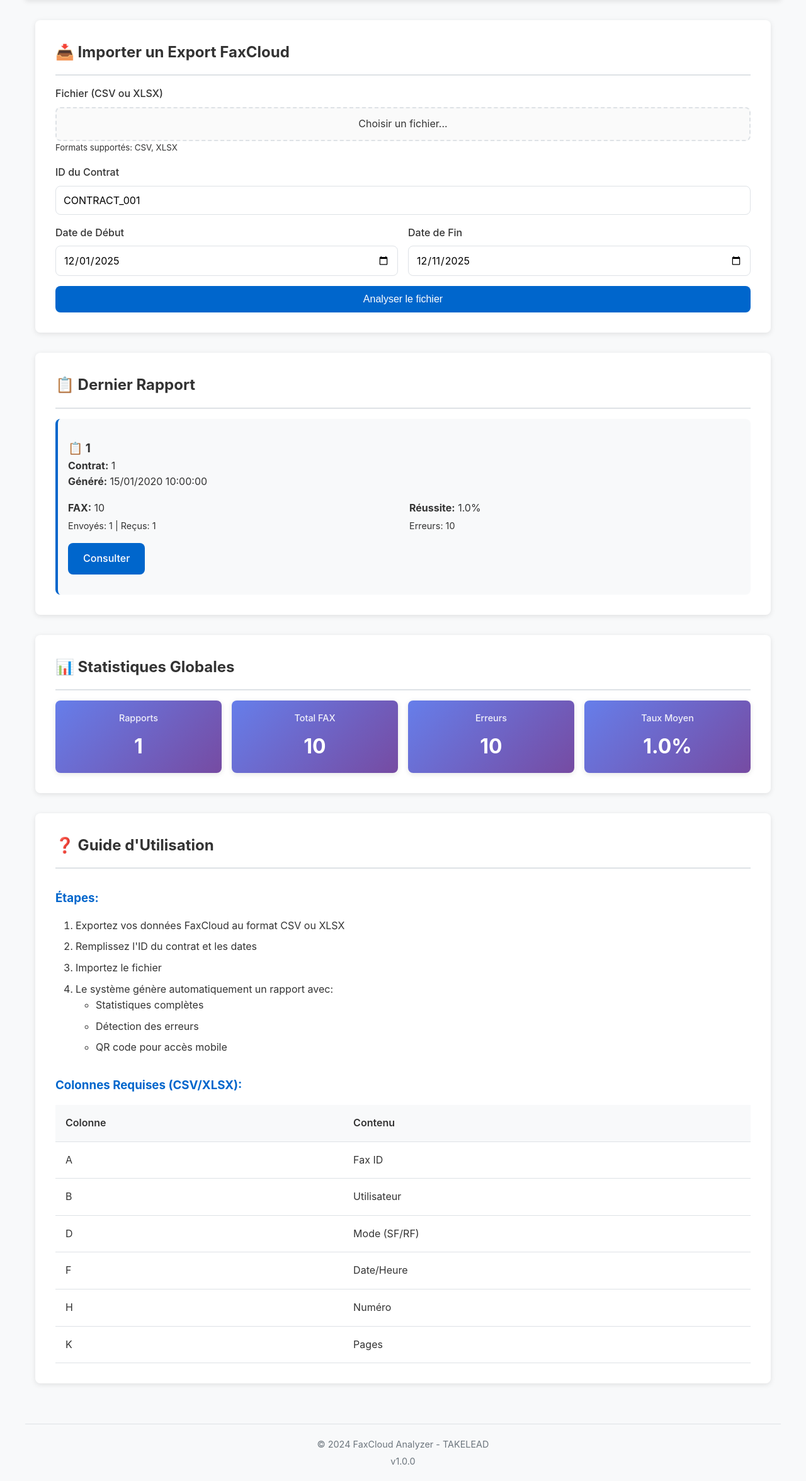
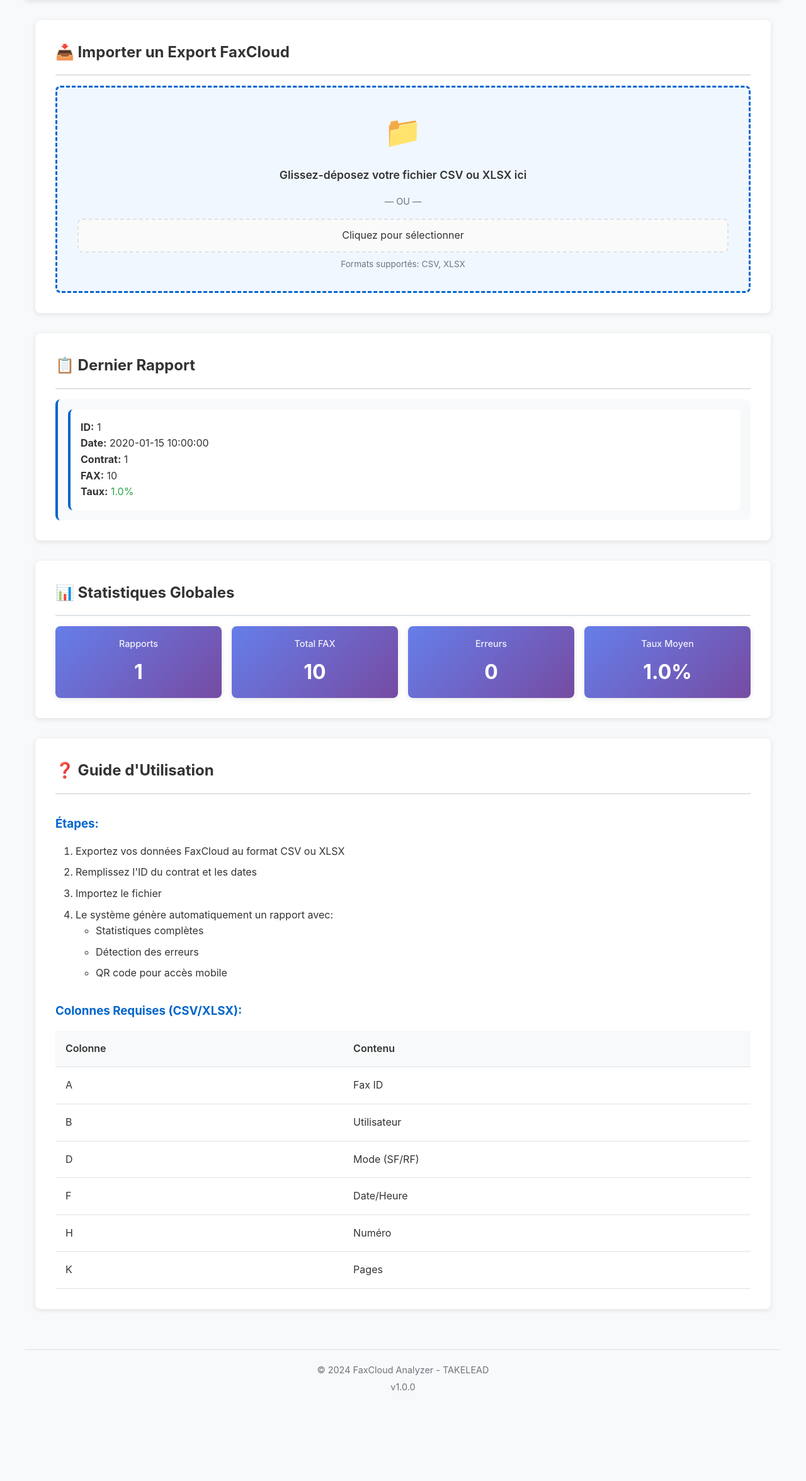
Before and after one commit to Imdraks/faxcloud-analyzer, a Flask app: page / in a window 1280 px wide. Shown: the part 205-2556 px from the top of the page at 63% size. After the commit the page ends 2412 px from the top, so only its background shows below. Run offline with Flask 3, Linux system fonts and the light colour scheme; tables that the repository leaves empty hold one stand-in row (values such as "Sample post"); parts of the project's set-up code (start-up, migrations or seed data) failed here and were passed over.

Commit message:
Add drag & drop import UI and update import logic
Introduces a drag & drop file import interface with progress and result display in the web app. Replaces contract/date fields with simplified upload, updates backend to use FileImporter, adds new JS for import handling, and enhances result/statistics display. Also updates requirements and removes obsolete pycache files.

```diff
--- a/requirements.txt
+++ b/requirements.txt
@@ -7,6 +7,7 @@
 # ====================================
 pandas>=2.2.0
 openpyxl>=3.1.0
+chardet>=5.0.0
 
 # ====================================
 # Base de données
--- a/src/core/importer.py
+++ b/src/core/importer.py
@@ -43,7 +43,7 @@ class FileImporter:
 
     def __init__(self, import_dir: str = None):
         """Initialize importer with optional custom import directory."""
-        self.import_dir = import_dir or Config.IMPORT_DIR
+        self.import_dir = import_dir or Config.IMPORTS_DIR
         self.detected_encoding = None
         self.detected_delimiter = None
         self.file_format = None
--- a/web/app.py
+++ b/web/app.py
@@ -14,7 +14,7 @@ sys.path.insert(0, str(Path(__file__).parent.parent / "src"))
 from core.config import Config
 from core.db import Database
 from core.reporter import ReportGenerator
-from core.importer import FaxCloudImporter
+from core.importer import FileImporter
 from core.analyzer import FaxAnalyzer
 import logging
 
@@ -35,7 +35,7 @@ CORS(app)
 # Initialiser les modules
 db = Database()
 reporter = ReportGenerator(db=db)
-importer = FaxCloudImporter()
+importer = FileImporter()
 analyzer = FaxAnalyzer()
 
 # ═══════════════════════════════════════════════════════════════════════════
--- a/web/static/css/style.css
+++ b/web/static/css/style.css
@@ -570,3 +570,168 @@ select:focus {
         flex-direction: column;
     }
 }
+/* ============================================================================
+   DRAG & DROP ZONE
+   ============================================================================ */
+
+.drag-drop-zone {
+    border: 3px dashed var(--primary-color);
+    border-radius: var(--radius);
+    padding: var(--spacing-lg);
+    text-align: center;
+    background-color: #f0f7ff;
+    cursor: pointer;
+    transition: all 0.3s ease;
+    min-height: 200px;
+    display: flex;
+    align-items: center;
+    justify-content: center;
+}
+
+.drag-drop-zone:hover {
+    border-color: var(--primary-dark);
+    background-color: #e6f2ff;
+    box-shadow: 0 0 20px rgba(0, 102, 204, 0.2);
+}
+
+.drag-drop-zone.dragover {
+    border-color: var(--success-color);
+    background-color: #e8f5e9;
+    box-shadow: 0 0 30px rgba(40, 167, 69, 0.3);
+}
+
+.drag-drop-content {
+    width: 100%;
+}
+
+.drag-drop-icon {
+    font-size: 3rem;
+    margin-bottom: var(--spacing);
+}
+
+.drag-drop-text {
+    font-size: 1.1rem;
+    font-weight: 600;
+    color: var(--text-color);
+    margin-bottom: var(--spacing);
+}
+
+.drag-drop-or {
+    color: var(--text-muted);
+    margin-bottom: var(--spacing);
+    font-size: 0.9rem;
+}
+
+.drag-drop-zone small {
+    display: block;
+    color: var(--text-muted);
+    font-size: 0.85rem;
+}
+
+/* ============================================================================
+   RÉSULTAT SECTION
+   ============================================================================ */
+
+.result-stats {
+    display: grid;
+    grid-template-columns: repeat(auto-fit, minmax(150px, 1fr));
+    gap: var(--spacing);
+    margin-bottom: var(--spacing-lg);
+}
+
+.result-stat-card {
+    background: white;
+    border: 1px solid var(--border-color);
+    border-radius: var(--radius);
+    padding: var(--spacing);
+    text-align: center;
+    box-shadow: var(--shadow);
+}
+
+.result-stat-card h4 {
+    color: var(--text-muted);
+    font-size: 0.85rem;
+    margin-bottom: 0.5rem;
+    text-transform: uppercase;
+}
+
+.result-stat-value {
+    font-size: 1.75rem;
+    font-weight: bold;
+    color: var(--primary-color);
+}
+
+.result-stat-value.success {
+    color: var(--success-color);
+}
+
+.result-stat-value.error {
+    color: var(--error-color);
+}
+
+.result-errors {
+    margin-top: var(--spacing-lg);
+    padding: var(--spacing);
+    background: #fff5f5;
+    border-left: 4px solid var(--error-color);
+    border-radius: 4px;
+}
+
+.result-errors h4 {
+    color: var(--error-color);
+    margin-bottom: var(--spacing);
+}
+
+.result-errors ul {
+    list-style: none;
+    padding-left: 0;
+}
+
+.result-errors li {
+    padding: 0.5rem 0;
+    color: var(--text-color);
+}
+
+.result-errors li:before {
+    content: "✗ ";
+    color: var(--error-color);
+    font-weight: bold;
+    margin-right: 0.5rem;
+}
+
+.result-success {
+    padding: var(--spacing);
+    background: #f0f9ff;
+    border-left: 4px solid var(--success-color);
+    border-radius: 4px;
+    margin-top: var(--spacing-lg);
+}
+
+.result-success h4 {
+    color: var(--success-color);
+    margin-bottom: var(--spacing);
+}
+
+.result-success p {
+    color: var(--text-color);
+    margin-bottom: 0.5rem;
+}
+
+.result-success .report-id {
+    font-family: monospace;
+    background: white;
+    padding: 0.5rem;
+    border-radius: 4px;
+    word-break: break-all;
+}
+
+/* Responsive */
+@media (max-width: 768px) {
+    .result-stats {
+        grid-template-columns: repeat(2, 1fr);
+    }
+
+    .drag-drop-icon {
+        font-size: 2rem;
+    }
+}
--- /dev/null
+++ b/web/static/js/import.js
@@ -0,0 +1,218 @@
+/**
+ * FaxCloud Analyzer - Import Simplifié avec Drag & Drop
+ */
+
+document.addEventListener('DOMContentLoaded', function() {
+    const dragDropZone = document.getElementById('dragDropZone');
+    const fileInput = document.getElementById('fileInput');
+    const uploadProgress = document.getElementById('uploadProgress');
+    const uploadStatus = document.getElementById('uploadStatus');
+    const uploadResult = document.getElementById('uploadResult');
+    const resultSection = document.getElementById('resultSection');
+    const resultContent = document.getElementById('resultContent');
+
+    // =========================================================================
+    // DRAG & DROP
+    // =========================================================================
+
+    dragDropZone.addEventListener('click', () => fileInput.click());
+
+    dragDropZone.addEventListener('dragover', (e) => {
+        e.preventDefault();
+        e.stopPropagation();
+        dragDropZone.classList.add('dragover');
+    });
+
+    dragDropZone.addEventListener('dragleave', (e) => {
+        e.preventDefault();
+        e.stopPropagation();
+        dragDropZone.classList.remove('dragover');
+    });
+
+    dragDropZone.addEventListener('drop', (e) => {
+        e.preventDefault();
+        e.stopPropagation();
+        dragDropZone.classList.remove('dragover');
+
+        const files = e.dataTransfer.files;
+        if (files.length > 0) {
+            fileInput.files = files;
+            uploadFile(files[0]);
+        }
+    });
+
+    fileInput.addEventListener('change', (e) => {
+        if (e.target.files.length > 0) {
+            uploadFile(e.target.files[0]);
+        }
+    });
+
+    // =========================================================================
+    // UPLOAD
+    // =========================================================================
+
+    function uploadFile(file) {
+        // Vérifier format
+        if (!file.name.match(/\.(csv|xlsx|xls)$/i)) {
+            showError('Format non supporté. Utilisez CSV ou XLSX.');
+            return;
+        }
+
+        // Afficher progression
+        uploadProgress.classList.remove('hidden');
+        uploadResult.classList.add('hidden');
+        resultSection.style.display = 'none';
+
+        // Créer FormData
+        const formData = new FormData();
+        formData.append('file', file);
+        // Pas de date ni de contrat ID requis
+
+        // Envoyer
+        fetch('/api/import', {
+            method: 'POST',
+            body: formData
+        })
+        .then(response => response.json())
+        .then(data => {
+            if (data.success) {
+                showSuccess(data);
+                setTimeout(() => loadReports(), 1000);
+            } else {
+                showError(data.message || 'Erreur lors de l\'analyse');
+            }
+        })
+        .catch(error => {
+            console.error('Error:', error);
+            showError('Erreur réseau: ' + error.message);
+        });
+    }
+
+    // =========================================================================
+    // AFFICHAGE RÉSULTATS
+    // =========================================================================
+
+    function showSuccess(data) {
+        uploadProgress.classList.add('hidden');
+
+        const stats = data.statistics || {};
+        const report = data.report || {};
+
+        let html = `
+            <div class="result-success">
+                <h4>✓ Analyse Réussie!</h4>
+                <p><strong>Rapport ID:</strong></p>
+                <p class="report-id">${report.report_id || 'N/A'}</p>
+            </div>
+
+            <div class="result-stats">
+                <div class="result-stat-card">
+                    <h4>Total FAX</h4>
+                    <p class="result-stat-value">${stats.total_fax || 0}</p>
+                </div>
+                <div class="result-stat-card">
+                    <h4>Envoyés (SF)</h4>
+                    <p class="result-stat-value">${stats.fax_envoyes || 0}</p>
+                </div>
+                <div class="result-stat-card">
+                    <h4>Reçus (RF)</h4>
+                    <p class="result-stat-value">${stats.fax_recus || 0}</p>
+                </div>
+                <div class="result-stat-card">
+                    <h4>Pages</h4>
+                    <p class="result-stat-value">${stats.pages_totales || 0}</p>
+                </div>
+                <div class="result-stat-card">
+                    <h4>Erreurs</h4>
+                    <p class="result-stat-value error">${stats.erreurs_totales || 0}</p>
+                </div>
+                <div class="result-stat-card">
+                    <h4>Taux Réussite</h4>
+                    <p class="result-stat-value success">${(stats.taux_reussite || 0).toFixed(1)}%</p>
+                </div>
+            </div>
+        `;
+
+        // Erreurs détaillées
+        if (stats.erreurs_par_type && Object.keys(stats.erreurs_par_type).length > 0) {
+            html += `<div class="result-errors">
+                <h4>Détail des Erreurs:</h4>
+                <ul>`;
+
+            for (const [type, count] of Object.entries(stats.erreurs_par_type)) {
+                if (count > 0) {
+                    html += `<li>${type}: ${count}</li>`;
+                }
+            }
+
+            html += `</ul></div>`;
+        }
+
+        resultContent.innerHTML = html;
+        resultSection.style.display = 'block';
+        uploadResult.innerHTML = '<p style="color: #28a745;">✓ Analyse terminée avec succès!</p>';
+        uploadResult.classList.remove('hidden');
+    }
+
+    function showError(message) {
+        uploadProgress.classList.add('hidden');
+        uploadResult.innerHTML = `<p style="color: #dc3545;">✗ Erreur: ${message}</p>`;
+        uploadResult.classList.remove('hidden');
+    }
+
+    // =========================================================================
+    // CHARGEMENT RAPPORTS
+    // =========================================================================
+
+    function loadReports() {
+        fetch('/api/reports')
+            .then(response => response.json())
+            .then(data => {
+                if (data.success && data.reports) {
+                    updateLatestReport(data.reports);
+                    updateStats(data.reports);
+                }
+            })
+            .catch(error => console.error('Error:', error));
+    }
+
+    function updateLatestReport(reports) {
+        const latestReport = document.getElementById('latestReport');
+        if (!reports || reports.length === 0) {
+            latestReport.innerHTML = '<p class="text-muted">Aucun rapport</p>';
+            return;
+        }
+
+        const latest = reports[0];
+        latestReport.innerHTML = `
+            <div style="background: white; padding: 1rem; border-radius: 8px; border-left: 4px solid #0066cc;">
+                <p><strong>ID:</strong> ${latest.id}</p>
+                <p><strong>Date:</strong> ${latest.date_rapport}</p>
+                <p><strong>Contrat:</strong> ${latest.contract_id}</p>
+                <p><strong>FAX:</strong> ${latest.total_fax}</p>
+                <p><strong>Taux:</strong> <span style="color: #28a745;">${latest.taux_reussite.toFixed(1)}%</span></p>
+            </div>
+        `;
+    }
+
+    function updateStats(reports) {
+        if (!reports || reports.length === 0) {
+            return;
+        }
+
+        const totalReports = reports.length;
+        const totalFax = reports.reduce((sum, r) => sum + (r.total_fax || 0), 0);
+        const totalErrors = reports.reduce((sum, r) => sum + (r.erreurs_totales || 0), 0);
+        const avgRate = reports.length > 0
+            ? reports.reduce((sum, r) => sum + (r.taux_reussite || 0), 0) / reports.length
+            : 0;
+
+        document.getElementById('totalReports').textContent = totalReports;
+        document.getElementById('totalFax').textContent = totalFax;
+        document.getElementById('totalErrors').textContent = totalErrors;
+        document.getElementById('avgSuccessRate').textContent = avgRate.toFixed(1) + '%';
+    }
+
+    // Charger les données au démarrage
+    loadReports();
+});
--- a/web/templates/index.html
+++ b/web/templates/index.html
@@ -27,37 +27,19 @@
                 <h2>📥 Importer un Export FaxCloud</h2>
 
                 <form id="uploadForm" class="form">
-                    <!-- Sélection du fichier -->
-                    <div class="form-group">
-                        <label for="fileInput" class="label">Fichier (CSV ou XLSX)</label>
+                    <!-- Zone Drag & Drop -->
+                    <div class="drag-drop-zone" id="dragDropZone">
+                        <div class="drag-drop-content">
+                            <p class="drag-drop-icon">📁</p>
+                            <p class="drag-drop-text">Glissez-déposez votre fichier CSV ou XLSX ici</p>
+                            <p class="drag-drop-or">— OU —</p>
                             <div class="file-input-wrapper">
                                 <input type="file" id="fileInput" name="file" accept=".csv,.xlsx,.xls" required>
-                            <span class="file-input-label">Choisir un fichier...</span>
+                                <span class="file-input-label">Cliquez pour sélectionner</span>
                             </div>
                             <small>Formats supportés: CSV, XLSX</small>
                         </div>
-
-                    <!-- Identifiant du contrat -->
-                    <div class="form-group">
-                        <label for="contractId" class="label">ID du Contrat</label>
-                        <input type="text" id="contractId" name="contract_id" value="CONTRACT_001" required>
                     </div>
-
-                    <!-- Dates -->
-                    <div class="form-row">
-                        <div class="form-group">
-                            <label for="dateDebut" class="label">Date de Début</label>
-                            <input type="date" id="dateDebut" name="date_debut" required>
-                        </div>
-                        <div class="form-group">
-                            <label for="dateFin" class="label">Date de Fin</label>
-                            <input type="date" id="dateFin" name="date_fin" required>
-                        </div>
-                    </div>
-
-                    <!-- Bouton Submit -->
-                    <button type="submit" class="btn btn-primary">Analyser le fichier</button>
-                </form>
 
                     <!-- Indicateur de progression -->
                     <div id="uploadProgress" class="upload-progress hidden">
@@ -69,6 +51,13 @@
 
                     <!-- Message de résultat -->
                     <div id="uploadResult" class="upload-result hidden"></div>
+                </form>
+            </section>
+
+            <!-- SECTION RÉSULTAT -->
+            <section class="section" id="resultSection" style="display: none;">
+                <h2>📊 Résultat de l'Analyse</h2>
+                <div id="resultContent"></div>
             </section>
 
             <!-- SECTION DERNIER RAPPORT -->
@@ -162,6 +151,4 @@
         </footer>
     </div>
 
-    <script src="{{ url_for('static', filename='js/main.js') }}"></script>
-</body>
-</html>
+    <script src="{{ url_for('static', filename='js/import.js') }}"></script>
```
Also changed, not shown: data/database/faxcloud.db (added). Lines whose indentation alone changed are shown as unchanged.
